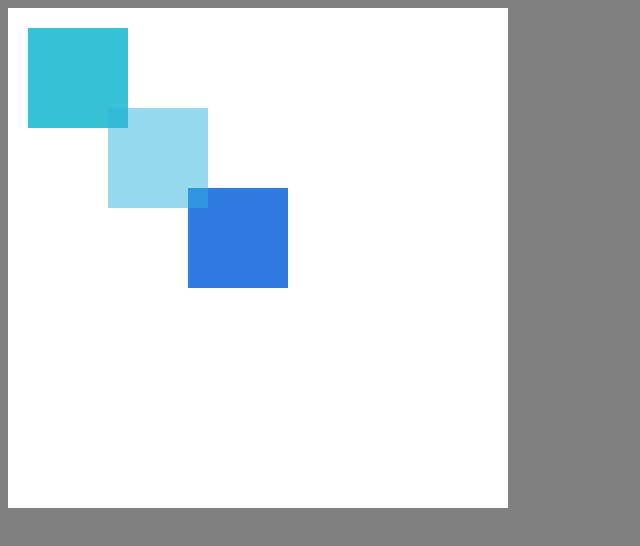
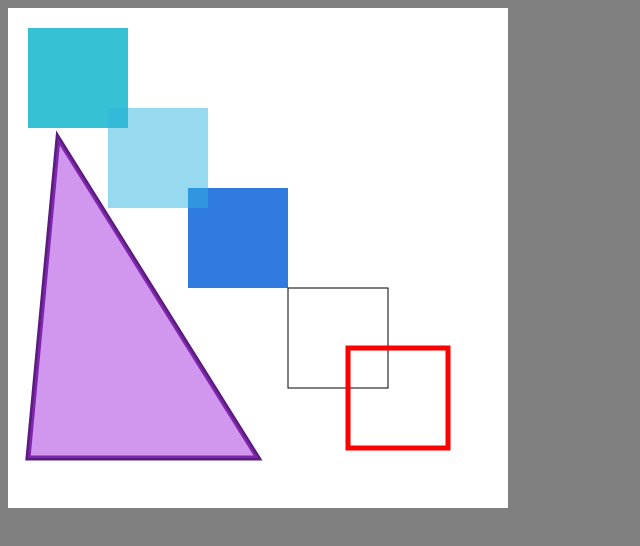
Before and after one commit to Metaler127/Jonathan_IDS, a plain HTML site: page index.html in a window 1280 px wide. Shown: the whole page, without its empty margins (0-640 px from the left). Drawn offline with Linux system fonts and the light colour scheme.

Commit message:
Act3 - MoveTo, lineTo y stroke
Se generaron diferentes lineas geometricas utilizando las funciones MoveTo y lineTo

```diff
--- a/index.html
+++ b/index.html
@@ -25,6 +25,21 @@
       ctx.fillRect(180, 180, 100, 100);
       ctx.fillStyle = "rgba(48, 179, 224, 0.5)";
       ctx.fillRect(100, 100, 100, 100);
+
+      ctx.strokeRect(280, 280, 100, 100);
+      ctx.strokeStyle = "red";
+      ctx.lineWidth = 5;
+      ctx.strokeRect(340, 340, 100, 100);
+
+      ctx.fillStyle = "rgba(163, 48, 224, 0.5)";
+      ctx.strokeStyle = "rgb(91, 29, 125 )";
+      ctx.beginPath();
+      ctx.moveTo(50, 130);
+      ctx.lineTo(20, 450);
+      ctx.lineTo(250, 450);
+      ctx.closePath();
+      ctx.stroke();
+      ctx.fill();
     </script>
   </body>
 </html>
```
